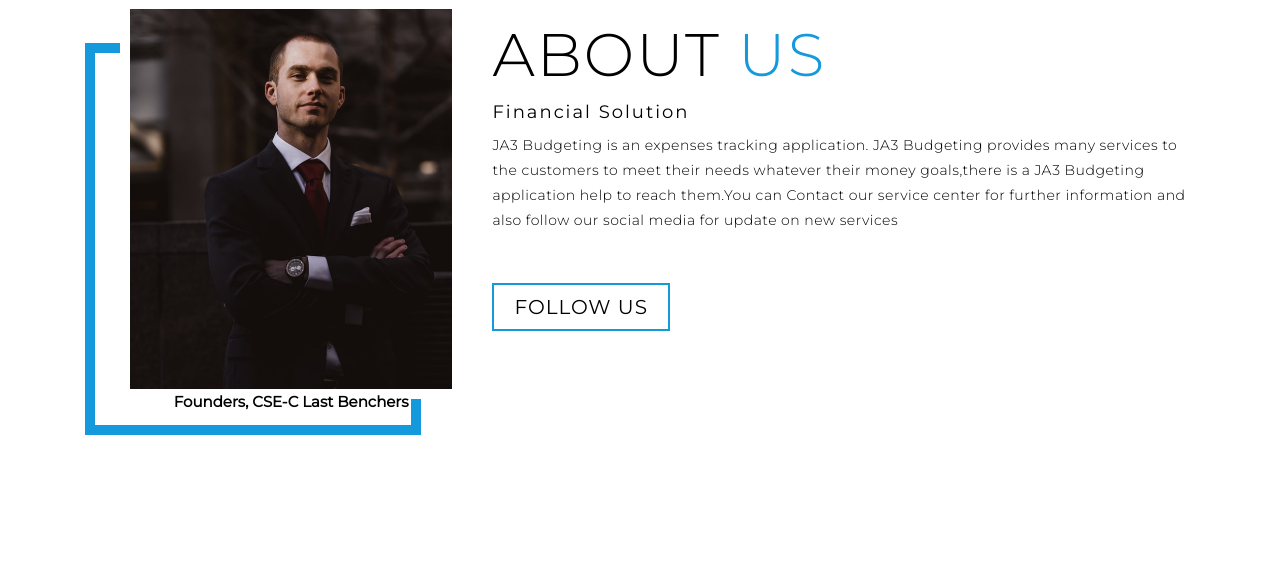
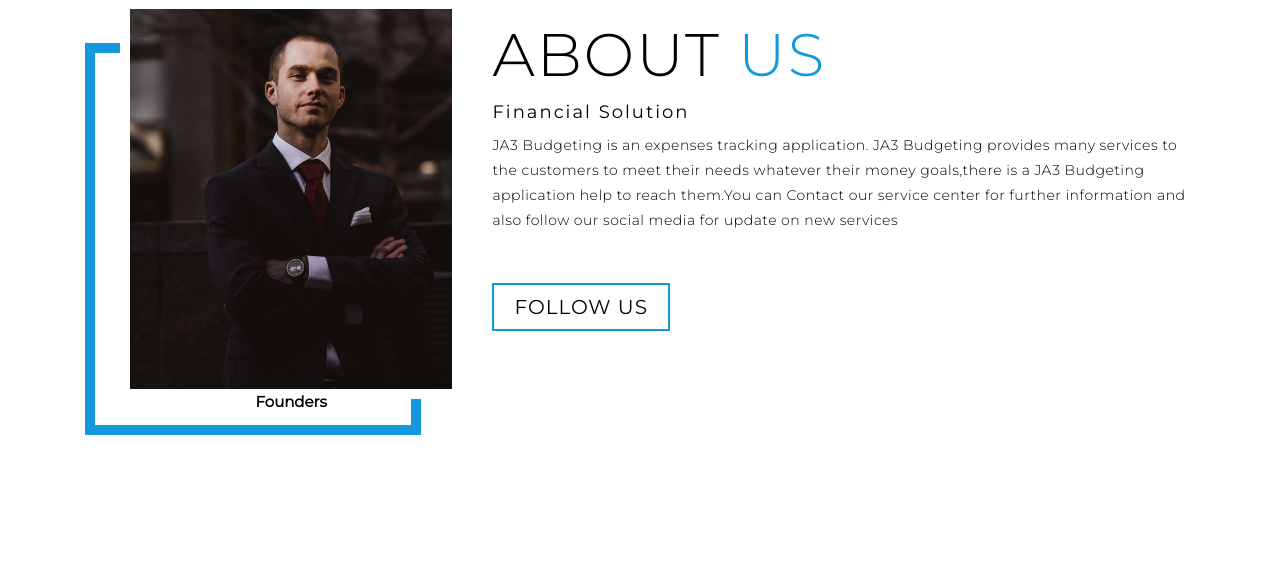
Before and after one commit to IBM-EPBL/IBM-Project-26308-1660024385, a Flask app: page / in a window 1280 px wide. Shown: the part 1801-2386 px from the top of the page. Run offline with Flask 2, Linux system fonts and the light colour scheme; some libraries are stand-ins or nearby versions.

Commit message:
Update home.html

```diff
--- a/Project Development Phase/sprint 2/templates/home.html
+++ b/Project Development Phase/sprint 2/templates/home.html
@@ -93,7 +93,7 @@
       <div class="col-left">
         <div class="about-img">
           <img src="..\static\images\img-2.png" alt="img">
-          <div><h2>Founders, CSE-C Last Benchers </h2></div>
+          <div><h2>Founders </h2></div>
         </div>
       </div>
 
```
